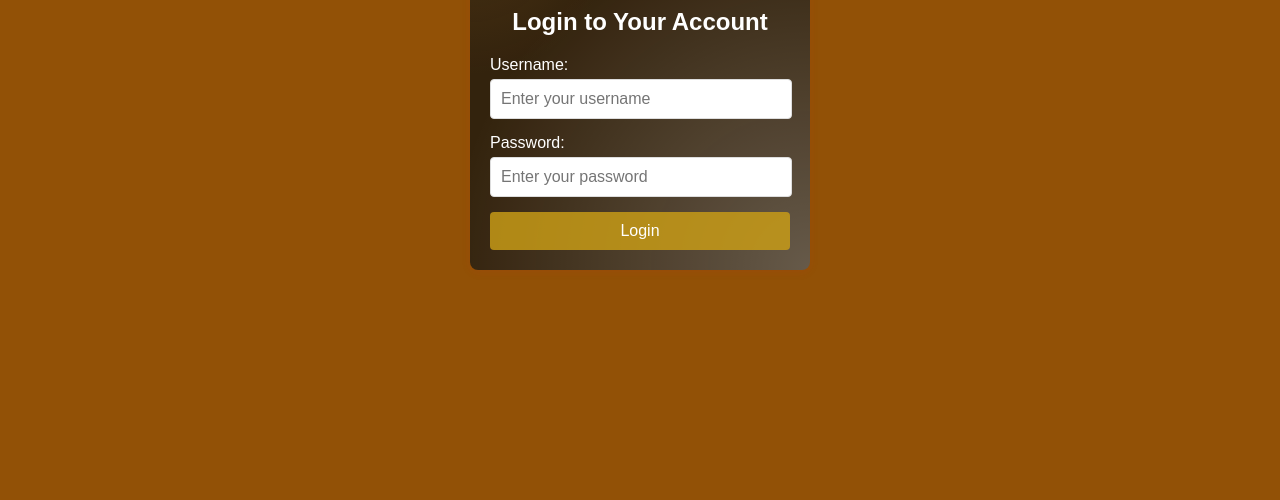
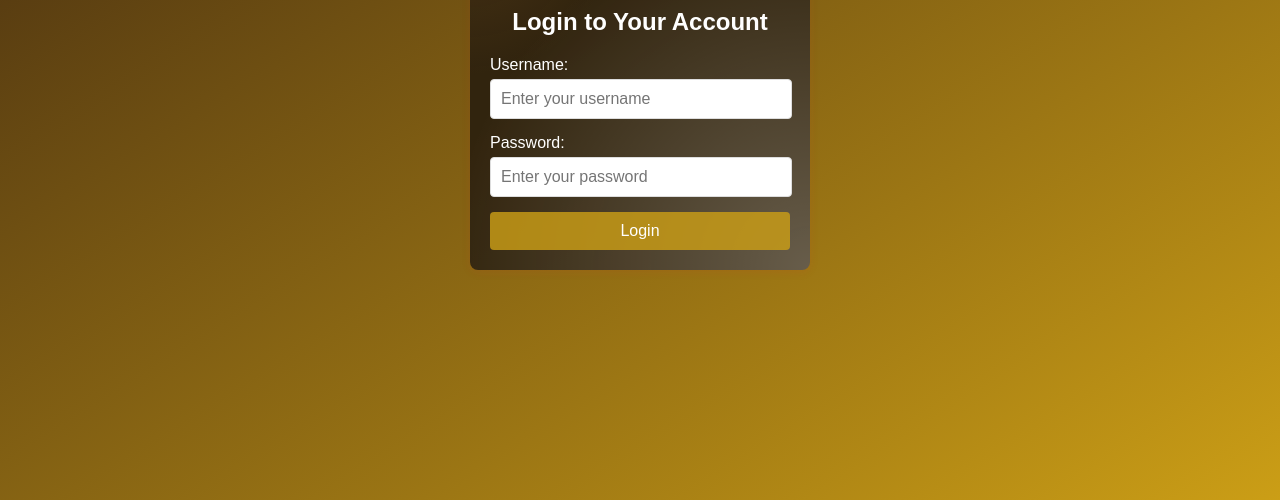
Before and after one commit to showkun396/engce301-2_68, a plain HTML site: page week4-ux-responsive-site/login.html in a window 1280 px wide. Shown: the part 300-800 px from the top of the page. Drawn offline with Linux system fonts and the light colour scheme.

Commit message:
เพิ่มพื้นหลัง

```diff
--- a/week4-ux-responsive-site/styles.css
+++ b/week4-ux-responsive-site/styles.css
@@ -1,7 +1,15 @@
-
 /* ---------- login page ---------- */
 body {
-            background-color: #925106;
+        /* กำหนดการไล่ระดับสีจากมุมบนซ้ายไปมุมล่างขวา */
+        background: linear-gradient(to bottom right, #3f2710, #cb9e16);
+        /* สีเริ่มต้น: #4facfe (ฟ้าเข้ม), สีสิ้นสุด: #00f2fe (ฟ้าอ่อน) */
+
+        /* ต้องกำหนด min-height ให้ body เต็มจอ เพื่อให้ gradient แสดงผลเต็มพื้นที่ */
+            min-height: 200vh;
+            margin: 0; /* ลบระยะขอบเริ่มต้นของ body ออก */
+            display: flex;
+            justify-content: center;
+            align-items: center;
 
             font-family: Arial, sans-serif;
             display: flex;
```
